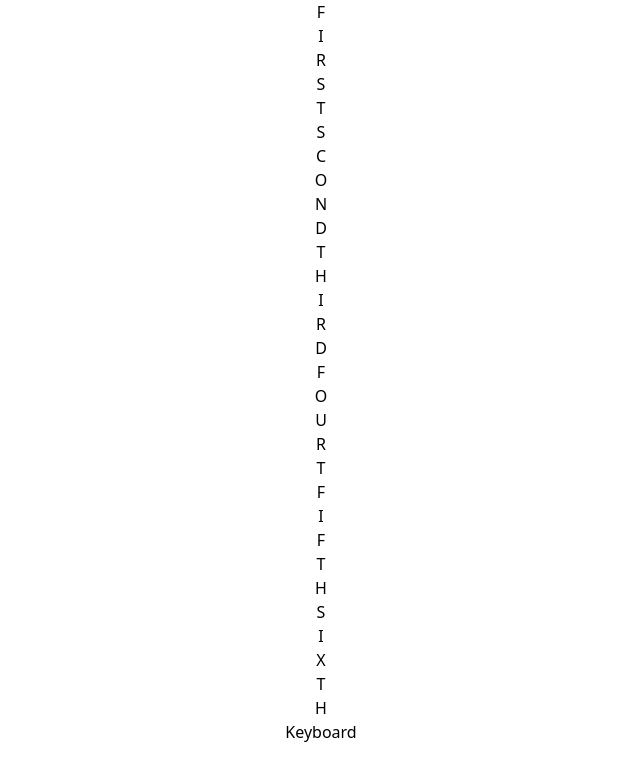
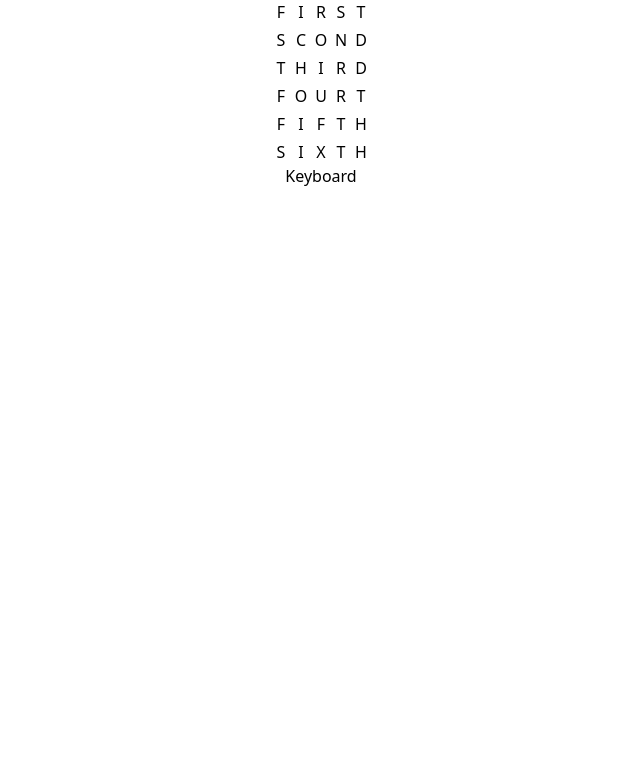
Before and after one commit to RdotSilva/TypeScript-React-WordUp, a React (Create React App) app: page / in a window 1280 px wide. Shown: the top 780 px of the page, without its empty margins (319-959 px from the left). Built offline with nearby package versions, Linux system fonts and the light colour scheme.

Commit message:
Update board styling

```diff
--- a/src/components/Board.tsx
+++ b/src/components/Board.tsx
@@ -5,43 +5,44 @@ type Props = {};
 
 const Board = (props: Props) => {
   return (
-    <div>
-      <div>
+    <div className="flex justify-center">
+      <div className="grid grid-rows-5 gap-1 w-24 ">
+        <div className="grid grid-cols-5 gap-1">
           <Letter letterPos={0} attemptVal={0} />
           <Letter letterPos={1} attemptVal={0} />
           <Letter letterPos={2} attemptVal={0} />
           <Letter letterPos={3} attemptVal={0} />
           <Letter letterPos={4} attemptVal={0} />
         </div>
-      <div>
+        <div className="grid grid-cols-5 gap-1">
           <Letter letterPos={0} attemptVal={1} />
           <Letter letterPos={1} attemptVal={1} />
           <Letter letterPos={2} attemptVal={1} />
           <Letter letterPos={3} attemptVal={1} />
           <Letter letterPos={4} attemptVal={1} />
         </div>
-      <div>
+        <div className="grid grid-cols-5 gap-1">
           <Letter letterPos={0} attemptVal={2} />
           <Letter letterPos={1} attemptVal={2} />
           <Letter letterPos={2} attemptVal={2} />
           <Letter letterPos={3} attemptVal={2} />
           <Letter letterPos={4} attemptVal={2} />
         </div>
-      <div>
+        <div className="grid grid-cols-5 gap-1">
           <Letter letterPos={0} attemptVal={3} />
           <Letter letterPos={1} attemptVal={3} />
           <Letter letterPos={2} attemptVal={3} />
           <Letter letterPos={3} attemptVal={3} />
           <Letter letterPos={4} attemptVal={3} />
         </div>
-      <div>
+        <div className="grid grid-cols-5 gap-1">
           <Letter letterPos={0} attemptVal={4} />
           <Letter letterPos={1} attemptVal={4} />
           <Letter letterPos={2} attemptVal={4} />
           <Letter letterPos={3} attemptVal={4} />
           <Letter letterPos={4} attemptVal={4} />
         </div>
-      <div>
+        <div className="grid grid-cols-5 gap-1">
           <Letter letterPos={0} attemptVal={5} />
           <Letter letterPos={1} attemptVal={5} />
           <Letter letterPos={2} attemptVal={5} />
@@ -49,6 +50,7 @@ const Board = (props: Props) => {
           <Letter letterPos={4} attemptVal={5} />
         </div>
       </div>
+    </div>
   );
 };
 
```
Lines whose indentation alone changed are shown as unchanged.
